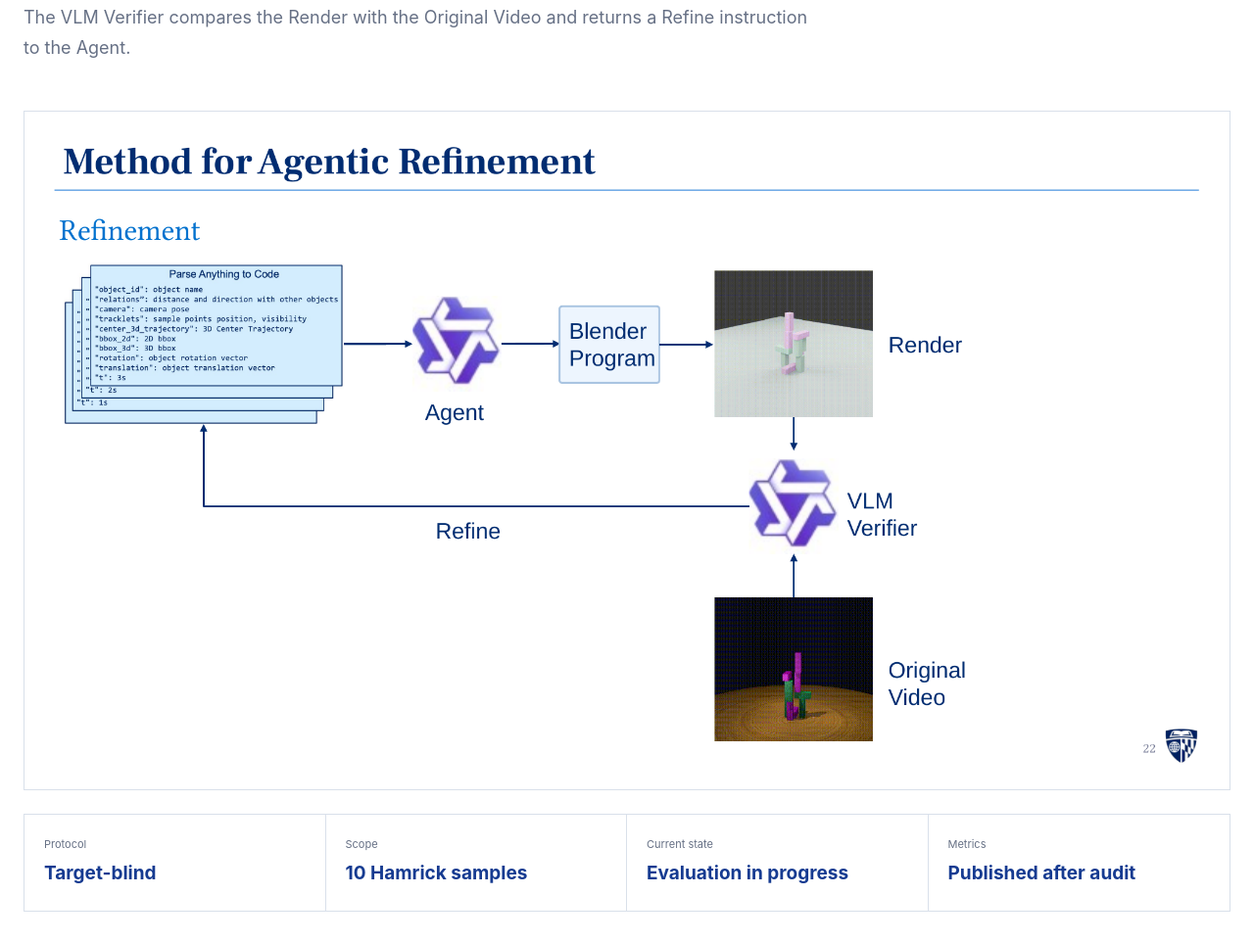
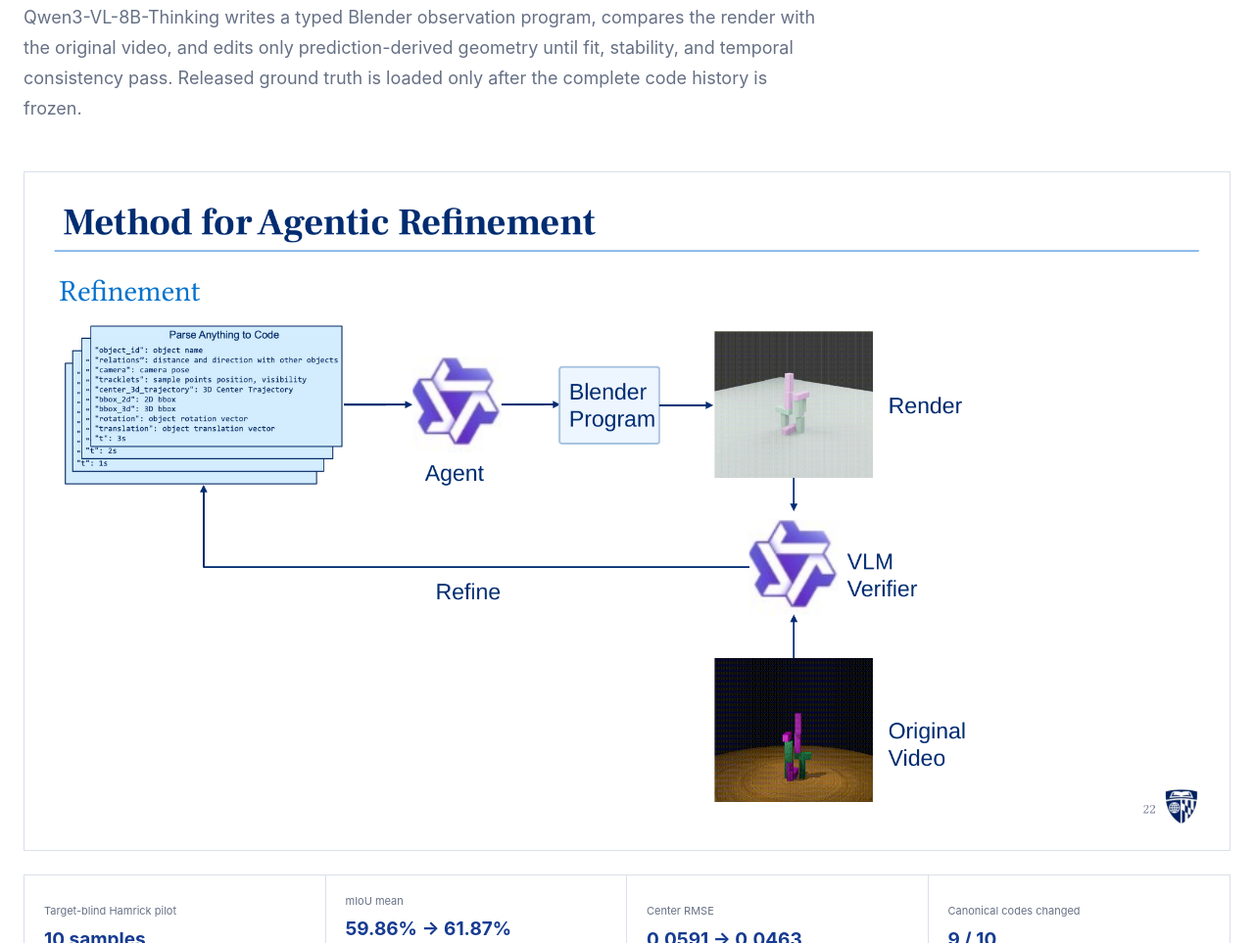
Before and after one commit to ccvl-intern/ccvl-intern.github.io, a plain HTML site: page index.html in a window 1280 px wide. Shown: the part 11037-12000 px from the top of the page at 98% size. Drawn offline with Linux system fonts and the light colour scheme.

Commit message:
Publish audited Hamrick agentic refinement results

```diff
--- a/assets/site.css
+++ b/assets/site.css
@@ -559,6 +559,7 @@ h2 {
 .refinement-summary > div:last-child { border-right: 0; }
 .refinement-summary span { color: var(--muted); font-size: 11px; }
 .refinement-summary strong { margin-top: 5px; color: var(--cobalt-dark); font-size: 19px; }
+.refinement-summary small { margin-top: 4px; color: var(--muted); font-size: 11px; }
 
 .dataset-grid {
   display: grid;
--- a/assets/site.js
+++ b/assets/site.js
@@ -110,7 +110,7 @@ function renderRefinement(refinement) {
   }
   document.querySelector("#refinement-summary").innerHTML = `
     <div><span>Target-blind Hamrick pilot</span><strong>${refinement.samples} samples</strong></div>
-    <div><span>mIoU</span><strong>${percent(refinement.before_mean_iou)} → ${percent(refinement.after_mean_iou)}</strong></div>
+    <div><span>mIoU mean</span><strong>${percent(refinement.before_mean_iou)} → ${percent(refinement.after_mean_iou)}</strong><small>sample SD ${percent(refinement.before_sample_iou_std)} → ${percent(refinement.after_sample_iou_std)}</small></div>
     <div><span>Center RMSE</span><strong>${refinement.before_center_rmse.toFixed(4)} → ${refinement.after_center_rmse.toFixed(4)}</strong></div>
     <div><span>Canonical codes changed</span><strong>${refinement.changed_codes} / ${refinement.samples}</strong></div>`;
 }
--- a/data/results.json
+++ b/data/results.json
@@ -84,10 +84,19 @@
       {"group": "Ours", "method": "ParseAnything", "mean_iou": 0.841421812642888, "sample_iou_std": 0.1088, "rpe_1_frame": 0.0726, "rpe_1_frame_std": 0.1143, "rpe_0_5_sec": 0.0724, "rpe_0_5_sec_std": 0.1125, "rpe_1_sec": 0.0732, "rpe_1_sec_std": 0.1105}
     ],
     "refinement_pilot": {
-      "status": "running",
-      "label": "Evaluation in progress",
+      "status": "accepted",
+      "label": "Post-freeze audit passed",
       "samples": 10,
-      "evaluation_policy": "Publish only after target-blind refinement and held-out GT audit complete"
+      "changed_codes": 9,
+      "before_mean_iou": 0.5986289252911472,
+      "before_sample_iou_std": 0.12475306458742413,
+      "after_mean_iou": 0.6186905040470605,
+      "after_sample_iou_std": 0.07010510022002836,
+      "before_center_rmse": 0.059147072881428966,
+      "after_center_rmse": 0.04631221146696726,
+      "target_blind": true,
+      "ground_truth_loaded_after_freeze": true,
+      "evaluation_policy": "Original-video comparison only during refinement; released GT loaded after every code and iteration snapshot was frozen"
     }
   }
 }
--- a/index.html
+++ b/index.html
@@ -224,7 +224,7 @@
       <div class="shell section-heading">
         <p class="section-index">06 · Video consistency</p>
         <h2>Method for Agentic Refinement</h2>
-        <p>The VLM Verifier compares the Render with the Original Video and returns a Refine instruction to the Agent.</p>
+        <p>Qwen3-VL-8B-Thinking writes a typed Blender observation program, compares the render with the original video, and edits only prediction-derived geometry until fit, stability, and temporal consistency pass. Released ground truth is loaded only after the complete code history is frozen.</p>
       </div>
       <figure class="slide-figure shell">
         <img src="assets/slides/agentic-refinement.png" alt="Agentic refinement loop from parsed code to agent, Blender program, render, VLM verifier, and refinement against the original video.">
```
